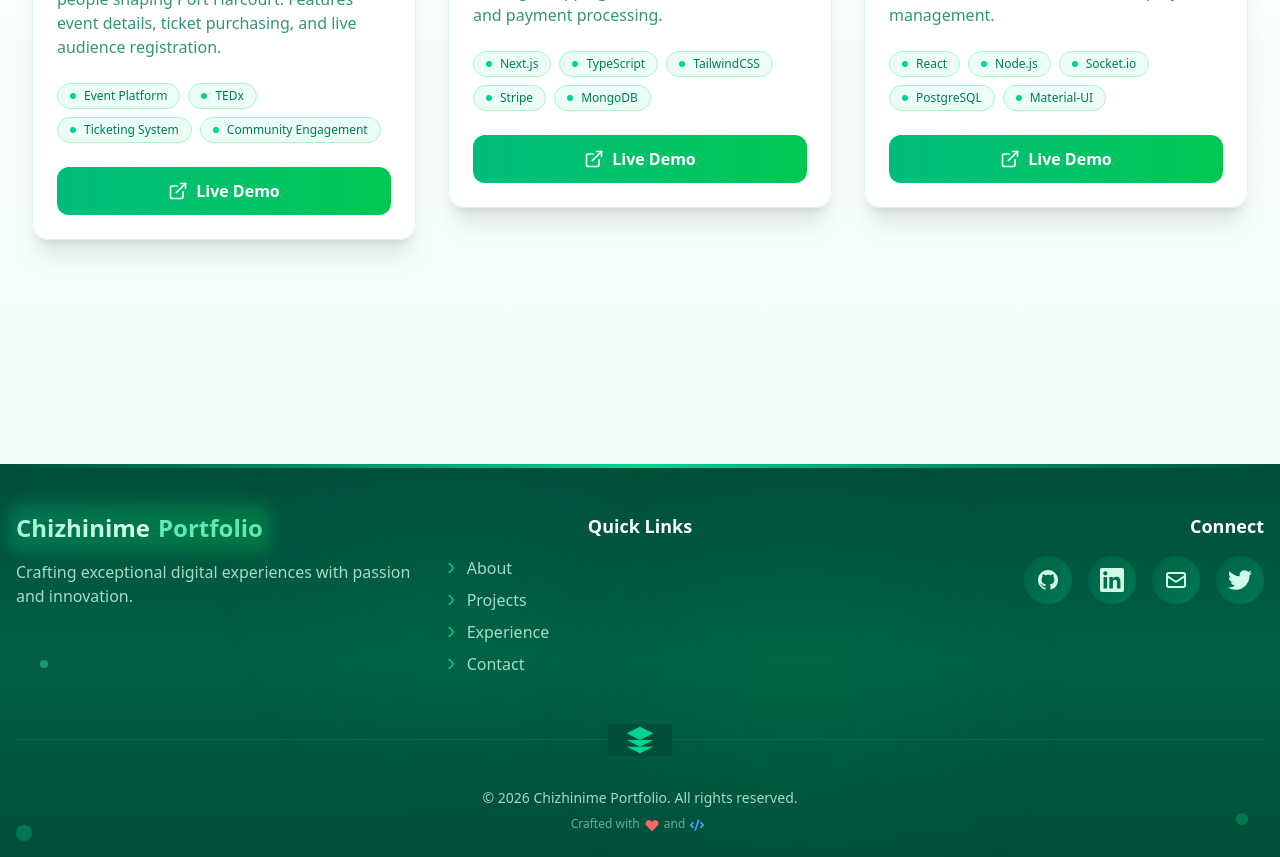
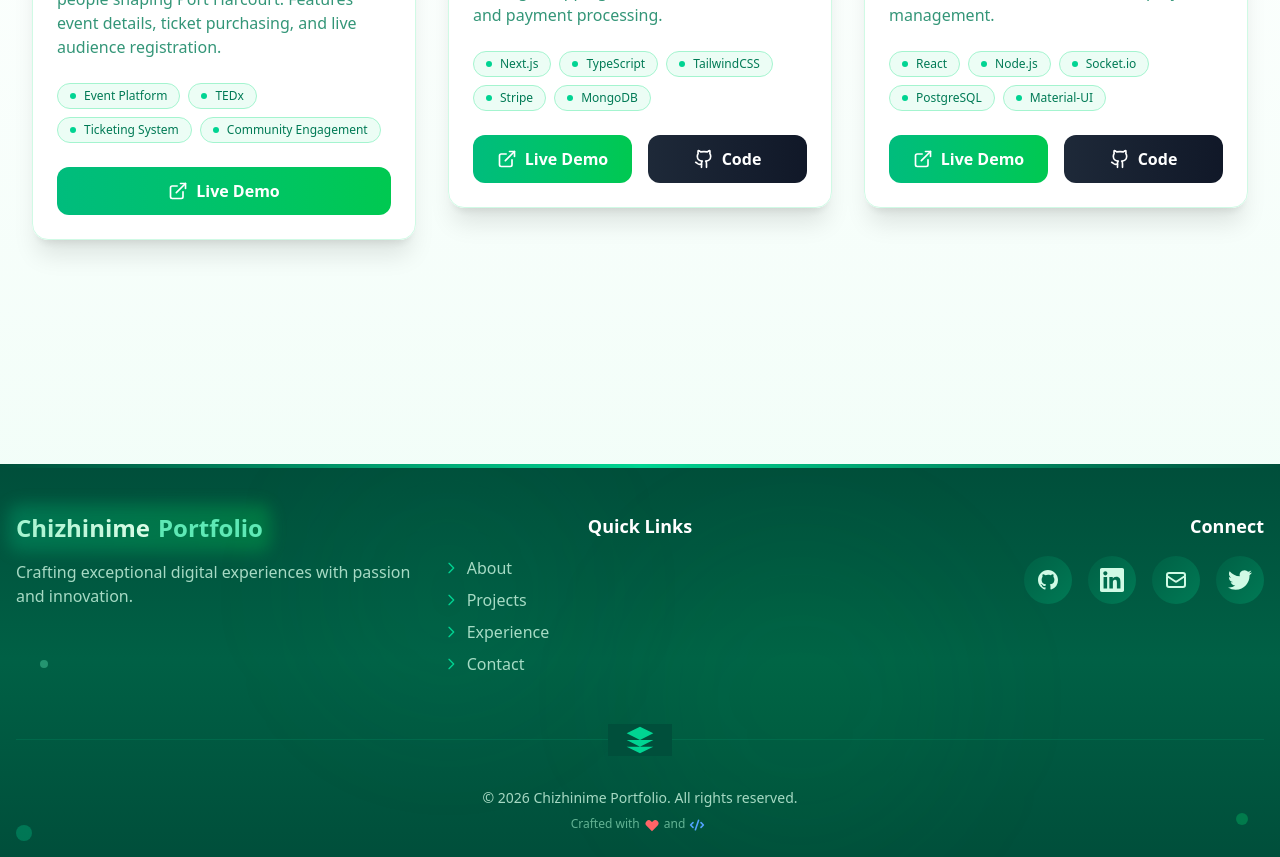
Before and after one commit to chizhinime/chizhinimeportfolio, a Next.js app: page /projects in a window 1280 px wide. Shown: the part 1420-2277 px from the top of the page. Built offline with nearby package versions, Linux system fonts and the light colour scheme.

Commit message:
Set githubUrl to empty string for project entries

```diff
--- a/src/pages/projects.tsx
+++ b/src/pages/projects.tsx
@@ -7,6 +7,7 @@ const projects = [
     title: "BrandPawa",
     description: "A brand strategy platform that gives you instant clarity, powerful strategy, and tools to build a brand that dominates your market. Features include brand analysis and growth tools.",
     liveUrl: "https://brandpawa.com",
+    githubUrl: "", // Empty string instead of null
     technologies: ["Next.js", "React", "TypeScript", "TailwindCSS", "Analytics"],
     imageUrl: "/brandpawa.png"
   },
@@ -14,6 +15,7 @@ const projects = [
     title: "GODDED SEED CONFAB",
     description: "An event platform for the GODDED SEED CONFAB 2025 happening in Port Harcourt and Lagos. Features event information, registration, and location details for both venues.",
     liveUrl: "https://godded-seed.vercel.app",
+    githubUrl: "",
     technologies: ["React", "Event Management", "Responsive Design", "Map Integration"],
     imageUrl: "/goddedseed.png"
   },
@@ -21,6 +23,7 @@ const projects = [
     title: "Chizhinime Portfolio",
     description: "A personal portfolio website showcasing education, certifications, volunteer experience, and technical skills in full-stack development using modern web technologies.",
     liveUrl: "https://chizhinimeportfolio.vercel.app",
+    githubUrl: "",
     technologies: ["Portfolio", "Responsive Design", "Web Development", "UI/UX"],
     imageUrl: "/myporfolio.png"
   },
@@ -28,6 +31,7 @@ const projects = [
     title: "TEDxAda George Road Youth",
     description: "An independently organized TEDx event platform spotlighting ideas, stories, and people shaping Port Harcourt. Features event details, ticket purchasing, and live audience registration.",
     liveUrl: "https://tedxadageorgeroadyouth.com",
+    githubUrl: "",
     technologies: ["Event Platform", "TEDx", "Ticketing System", "Community Engagement"],
     imageUrl: "/tedxadageorge.png"
   },
@@ -35,6 +39,7 @@ const projects = [
     title: "E-commerce Platform",
     description: "A full-featured e-commerce website built with Next.js, TypeScript, and Stripe integration. Features include product catalog, shopping cart, user authentication, and payment processing.",
     liveUrl: "#",
+    githubUrl: "#",
     technologies: ["Next.js", "TypeScript", "TailwindCSS", "Stripe", "MongoDB"],
     imageUrl: "https://images.unsplash.com/photo-1556742049-0cfed4f6a45d?ixlib=rb-1.2.1&auto=format&fit=crop&w=600&q=80"
   },
@@ -42,6 +47,7 @@ const projects = [
     title: "Task Management App",
     description: "A collaborative task management application with real-time updates, drag-and-drop functionality, and team collaboration features. Perfect for project management.",
     liveUrl: "#",
+    githubUrl: "#",
     technologies: ["React", "Node.js", "Socket.io", "PostgreSQL", "Material-UI"],
     imageUrl: "https://images.unsplash.com/photo-1551288049-bebda4e38f71?ixlib=rb-1.2.1&auto=format&fit=crop&w=600&q=80"
   },
@@ -86,7 +92,7 @@ export default function Projects() {
                 title={project.title}
                 description={project.description}
                 liveUrl={project.liveUrl}
-                githubUrl={null}
+                githubUrl={project.githubUrl}
                 technologies={project.technologies}
                 imageUrl={project.imageUrl}
               />
```
